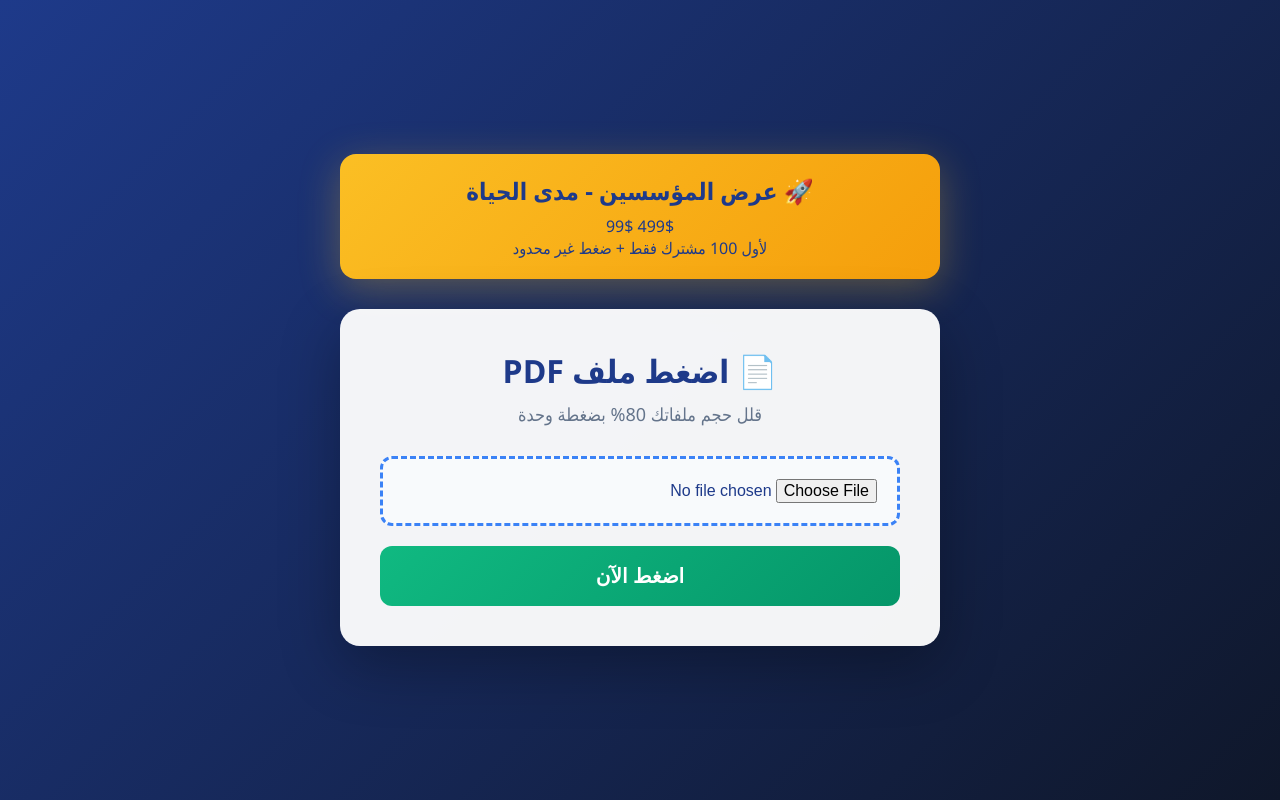
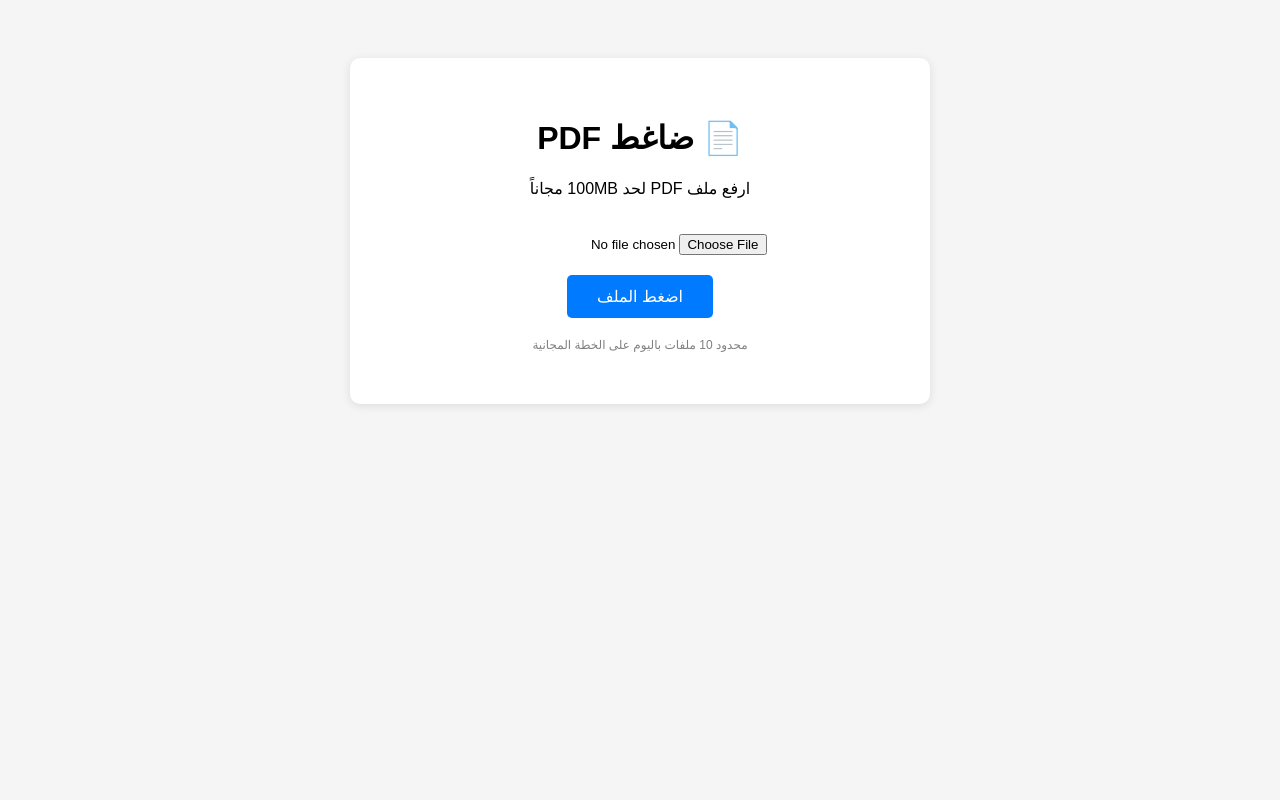
Before and after one commit to mtmsk125/pdf_compressor, a Flask app: page / in a window 1280 px wide. Run offline with Flask 3, Linux system fonts and the light colour scheme.

Commit message:
Update index.html

```diff
--- a/templates/index.html
+++ b/templates/index.html
@@ -1,108 +1,31 @@
 <!DOCTYPE html>
-<html lang="ar" dir="rtl">
+<html dir="rtl" lang="ar">
 <head>
     <meta charset="UTF-8">
-    <meta name="viewport" content="width=device-width, initial-scale=1.0">
-    <title>ضغط PDF - مجاني وسريع</title>
+    <title>ضاغط PDF مجاني</title>
     <style>
-        * { margin: 0; padding: 0; box-sizing: border-box; }
-        body {
-            font-family: 'Segoe UI', Tahoma, sans-serif;
-            background: linear-gradient(135deg, #1e3a8a 0%, #0f172a 100%);
-            min-height: 100vh;
-            display: flex;
-            align-items: center;
-            justify-content: center;
-            padding: 20px;
-            color: #fff;
-        }
-       .container { max-width: 600px; width: 100%; }
-       .founder-offer {
-            background: linear-gradient(135deg, #fbbf24 0%, #f59e0b 100%);
-            color: #1e3a8a;
-            padding: 20px;
-            border-radius: 16px;
-            text-align: center;
-            margin-bottom: 30px;
-            box-shadow: 0 10px 40px rgba(251, 191, 36, 0.3);
-        }
-       .founder-offer h3 { font-size: 24px; margin-bottom: 8px; }
-       .founder-offer.price { font-size: 48px; font-weight: bold; }
-       .founder-offer.old-price { text-decoration: line-through; opacity: 0.7; font-size: 20px; }
-       .box {
-            background: rgba(255, 255, 255, 0.95);
-            padding: 40px;
-            border-radius: 20px;
-            box-shadow: 0 20px 60px rgba(0,0,0,0.3);
-            text-align: center;
-        }
-       .box h2 { color: #1e3a8a; font-size: 32px; margin-bottom: 10px; }
-       .box p { color: #64748b; margin-bottom: 30px; font-size: 18px; }
-        input[type="file"] {
-            width: 100%;
-            padding: 20px;
-            border: 3px dashed #3b82f6;
-            border-radius: 12px;
-            margin-bottom: 20px;
-            cursor: pointer;
-            background: #f8fafc;
-            color: #1e3a8a;
-            font-size: 16px;
-        }
-       .btn {
-            width: 100%;
-            padding: 18px;
-            background: linear-gradient(135deg, #10b981 0%, #059669 100%);
-            color: white;
-            border: none;
-            border-radius: 12px;
-            font-size: 20px;
-            font-weight: bold;
-            cursor: pointer;
-            transition: transform 0.2s;
-        }
-       .btn:hover { transform: translateY(-2px); }
-       .btn:disabled { background: #6b7280; cursor: not-allowed; transform: none; }
-       .alert { background: #fef3c7; color: #92400e; padding: 12px; border-radius: 8px; margin-bottom: 20px; }
+        body{font-family:Arial;text-align:center;padding:50px;background:#f5f5f5}
+       .box{background:white;padding:40px;border-radius:10px;max-width:500px;margin:auto;box-shadow:0 2px 10px rgba(0,0,0,0.1)}
+        input[type=file]{margin:20px 0}
+        button{background:#007bff;color:white;padding:12px 30px;border:none;border-radius:5px;cursor:pointer;font-size:16px}
+        button:hover{background:#0056b3}
     </style>
 </head>
 <body>
-    <div class="container">
-        <div class="founder-offer">
-            <h3>🚀 عرض المؤسسين - مدى الحياة</h3>
-            <div>
-                <span class="old-price">499$</span>
-                <span class="price">99$</span>
-            </div>
-            <p>لأول 100 مشترك فقط + ضغط غير محدود</p>
-        </div>
-
     <div class="box">
-            <h2>📄 اضغط ملف PDF</h2>
-            <p>قلل حجم ملفاتك 80% بضغطة وحدة</p>
-
+        <h1>📄 ضاغط PDF</h1>
+        <p>ارفع ملف PDF لحد 100MB مجاناً</p>
         {% with messages = get_flashed_messages() %}
           {% if messages %}
-                <div class="alert">{{ messages[0] }}</div>
+            <p style="color:red">{{ messages[0] }}</p>
           {% endif %}
         {% endwith %}
-
-            <form method="post" enctype="multipart/form-data" id="compressForm">
-                <input type="file" name="file" accept=".pdf" required id="fileInput">
-                <button type="submit" class="btn" id="submitBtn">اضغط الآن</button>
+        <form method="post" enctype="multipart/form-data">
+            <input type="file" name="file" accept=".pdf" required>
+            <br>
+            <button type="submit">اضغط الملف</button>
         </form>
+        <p style="font-size:12px;color:gray;margin-top:20px">محدود 10 ملفات باليوم على الخطة المجانية</p>
     </div>
-    </div>
-
-    <script>
-    document.getElementById('compressForm').addEventListener('submit', function() {
-        const btn = document.getElementById('submitBtn');
-        const file = document.getElementById('fileInput').files[0];
-        if(file) {
-            btn.disabled = true;
-            btn.innerHTML = '⏳ جاري الضغط... انتظر ' + (file.size/1024/1024).toFixed(1) + 'MB';
-        }
-    });
-    </script>
 </body>
 </html>
```
Lines whose indentation alone changed are shown as unchanged.
